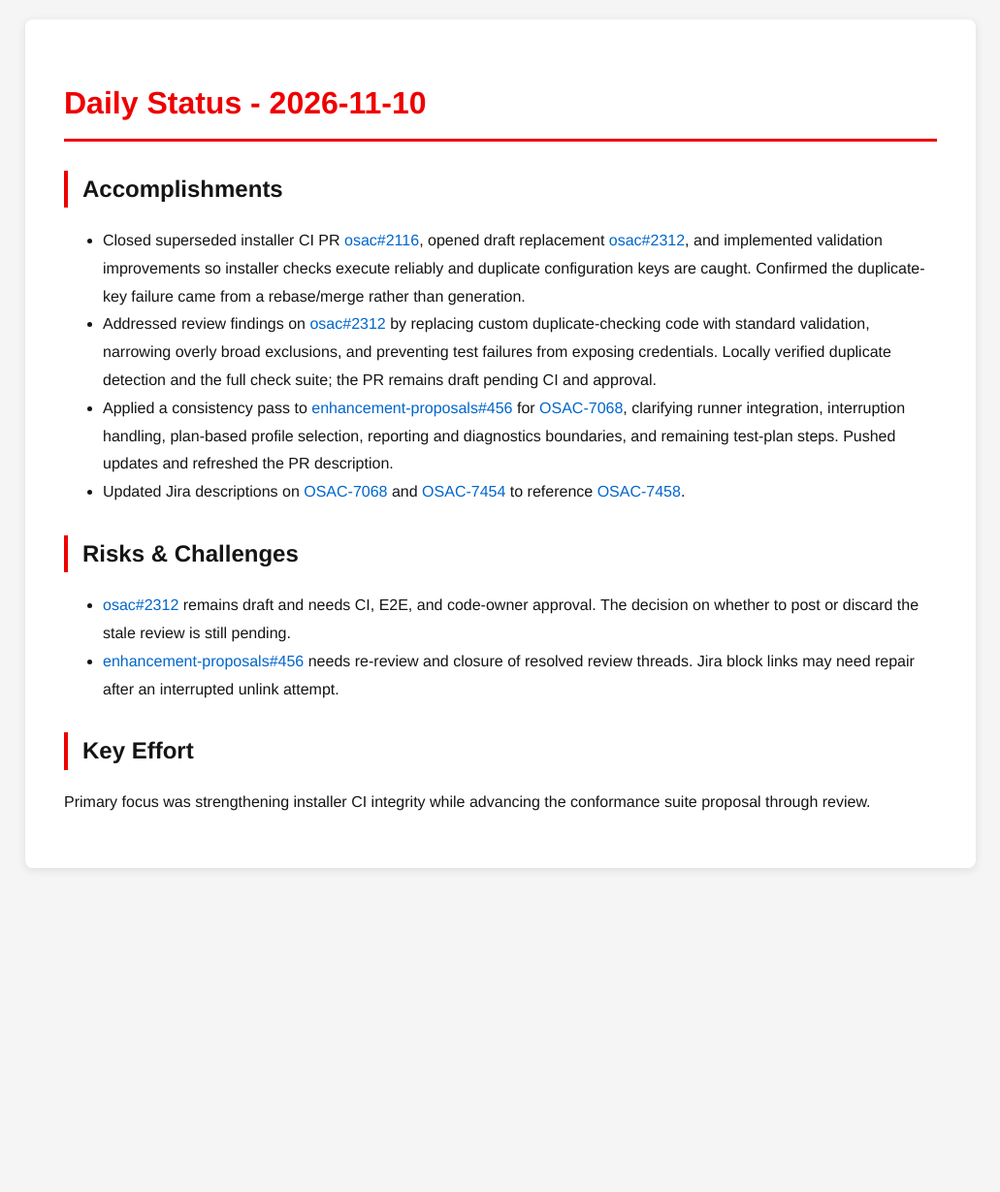
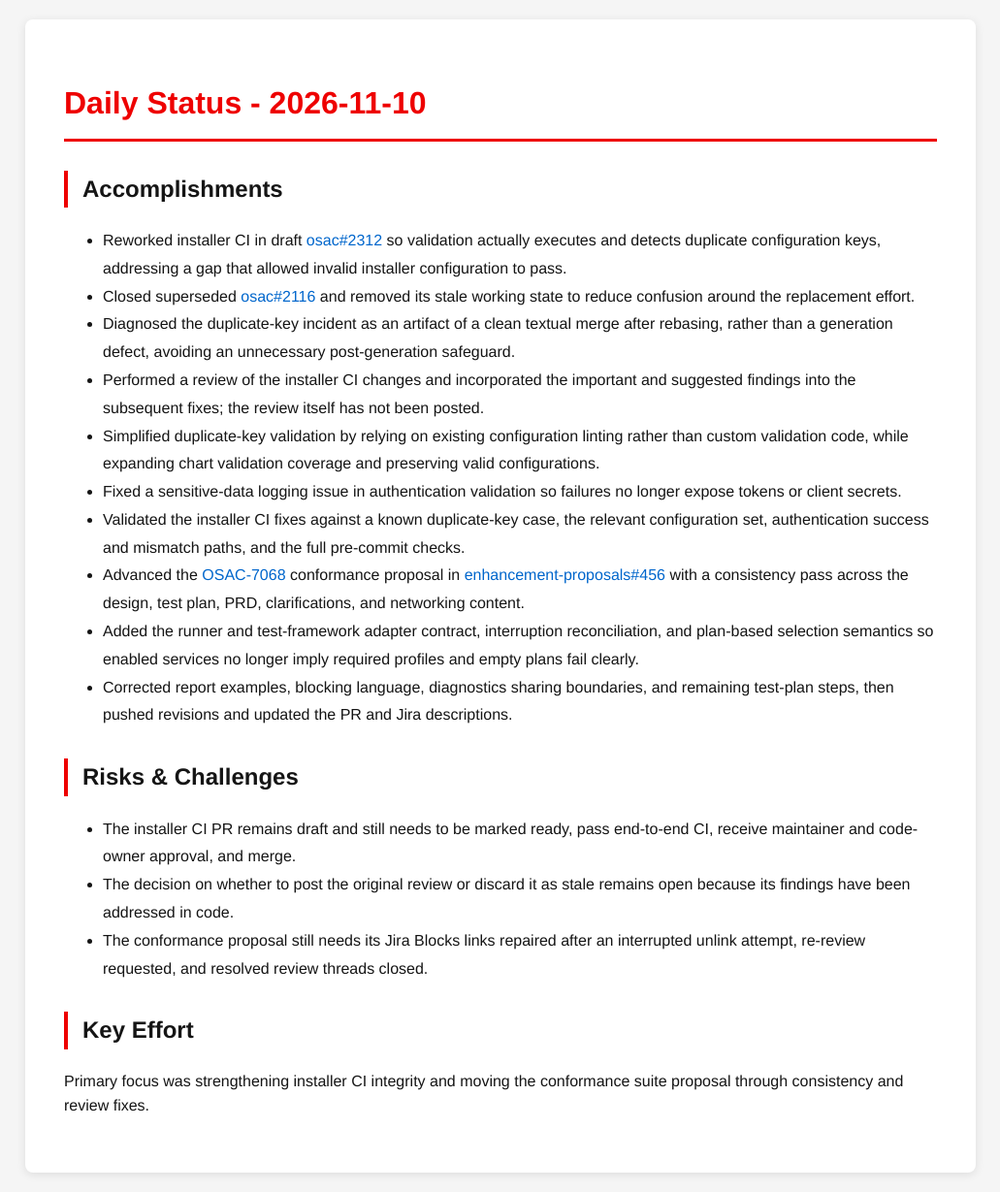
Before and after one commit to tzvatot/daily-status, a Jekyll site: the page built from 2026-11-10.md, in a window 1280 px wide. Shown: the whole page at 97% size, without its empty margins (124-1155 px from the left). Built offline with Jekyll 4.4.1, drawn with Linux system fonts in a browser that asks for light colours; before the commit the page ends 915 px from its top, so only the background shows below that.

Commit message:
Daily status update - 2026-11-10

```diff
--- a/2026-11-10.md
+++ b/2026-11-10.md
@@ -7,14 +7,21 @@ date: 2026-11-10
 # Daily Status - 2026-11-10
 
 ## Accomplishments
-- Closed superseded installer CI PR [osac#2116](https://github.com/osac-project/osac/pull/2116), opened draft replacement [osac#2312](https://github.com/osac-project/osac/pull/2312), and implemented validation improvements so installer checks execute reliably and duplicate configuration keys are caught. Confirmed the duplicate-key failure came from a rebase/merge rather than generation.
-- Addressed review findings on [osac#2312](https://github.com/osac-project/osac/pull/2312) by replacing custom duplicate-checking code with standard validation, narrowing overly broad exclusions, and preventing test failures from exposing credentials. Locally verified duplicate detection and the full check suite; the PR remains draft pending CI and approval.
-- Applied a consistency pass to [enhancement-proposals#456](https://github.com/osac-project/enhancement-proposals/pull/456) for [OSAC-7068](https://redhat.atlassian.net/browse/OSAC-7068), clarifying runner integration, interruption handling, plan-based profile selection, reporting and diagnostics boundaries, and remaining test-plan steps. Pushed updates and refreshed the PR description.
-- Updated Jira descriptions on [OSAC-7068](https://redhat.atlassian.net/browse/OSAC-7068) and [OSAC-7454](https://redhat.atlassian.net/browse/OSAC-7454) to reference [OSAC-7458](https://redhat.atlassian.net/browse/OSAC-7458).
+- Reworked installer CI in draft [osac#2312](https://github.com/osac-project/osac/pull/2312) so validation actually executes and detects duplicate configuration keys, addressing a gap that allowed invalid installer configuration to pass.
+- Closed superseded [osac#2116](https://github.com/osac-project/osac/pull/2116) and removed its stale working state to reduce confusion around the replacement effort.
+- Diagnosed the duplicate-key incident as an artifact of a clean textual merge after rebasing, rather than a generation defect, avoiding an unnecessary post-generation safeguard.
+- Performed a review of the installer CI changes and incorporated the important and suggested findings into the subsequent fixes; the review itself has not been posted.
+- Simplified duplicate-key validation by relying on existing configuration linting rather than custom validation code, while expanding chart validation coverage and preserving valid configurations.
+- Fixed a sensitive-data logging issue in authentication validation so failures no longer expose tokens or client secrets.
+- Validated the installer CI fixes against a known duplicate-key case, the relevant configuration set, authentication success and mismatch paths, and the full pre-commit checks.
+- Advanced the [OSAC-7068](https://redhat.atlassian.net/browse/OSAC-7068) conformance proposal in [enhancement-proposals#456](https://github.com/osac-project/enhancement-proposals/pull/456) with a consistency pass across the design, test plan, PRD, clarifications, and networking content.
+- Added the runner and test-framework adapter contract, interruption reconciliation, and plan-based selection semantics so enabled services no longer imply required profiles and empty plans fail clearly.
+- Corrected report examples, blocking language, diagnostics sharing boundaries, and remaining test-plan steps, then pushed revisions and updated the PR and Jira descriptions.
 
 ## Risks & Challenges
-- [osac#2312](https://github.com/osac-project/osac/pull/2312) remains draft and needs CI, E2E, and code-owner approval. The decision on whether to post or discard the stale review is still pending.
-- [enhancement-proposals#456](https://github.com/osac-project/enhancement-proposals/pull/456) needs re-review and closure of resolved review threads. Jira block links may need repair after an interrupted unlink attempt.
+- The installer CI PR remains draft and still needs to be marked ready, pass end-to-end CI, receive maintainer and code-owner approval, and merge.
+- The decision on whether to post the original review or discard it as stale remains open because its findings have been addressed in code.
+- The conformance proposal still needs its Jira Blocks links repaired after an interrupted unlink attempt, re-review requested, and resolved review threads closed.
 
 ## Key Effort
-Primary focus was strengthening installer CI integrity while advancing the conformance suite proposal through review.
+Primary focus was strengthening installer CI integrity and moving the conformance suite proposal through consistency and review fixes.
```
